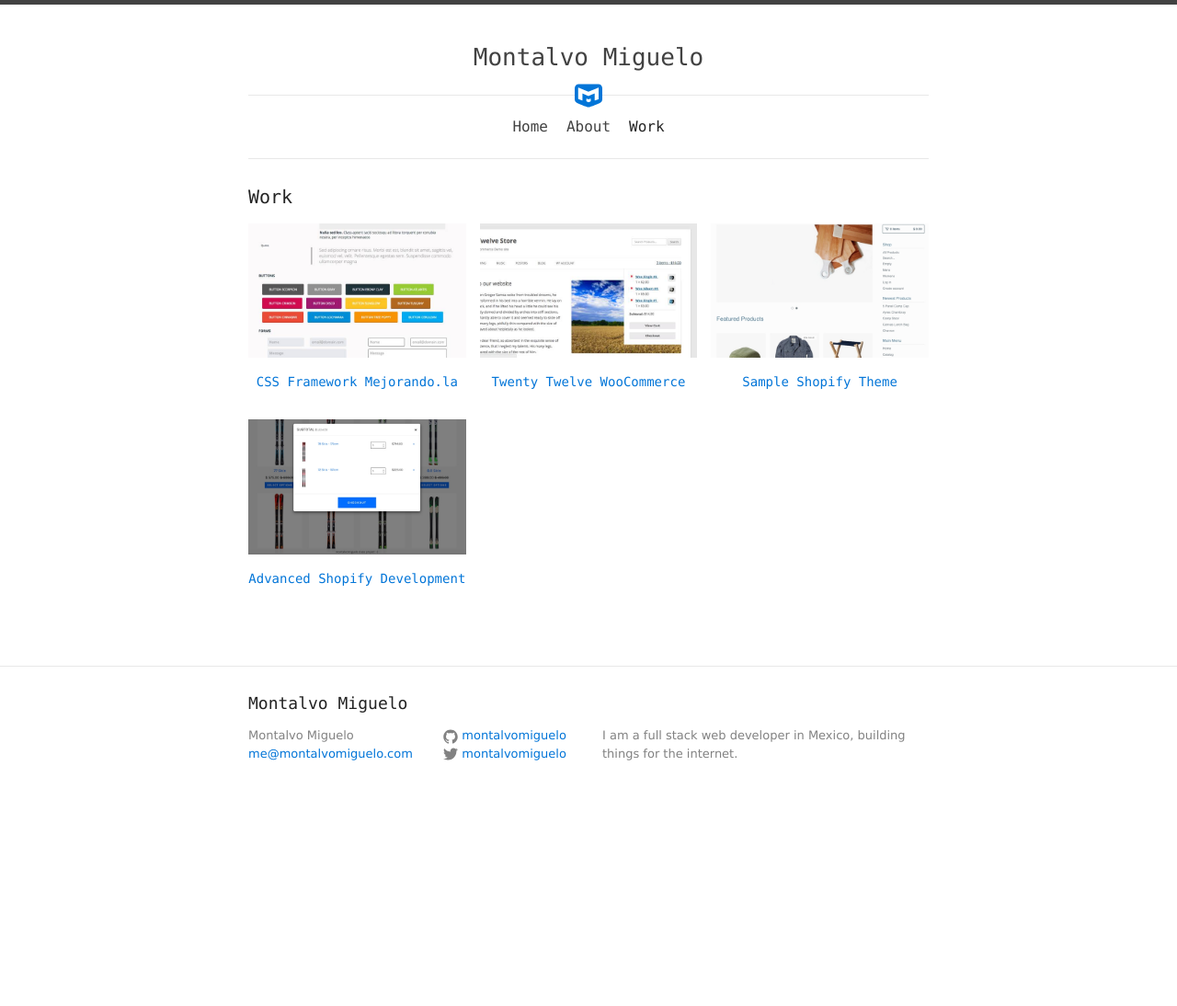
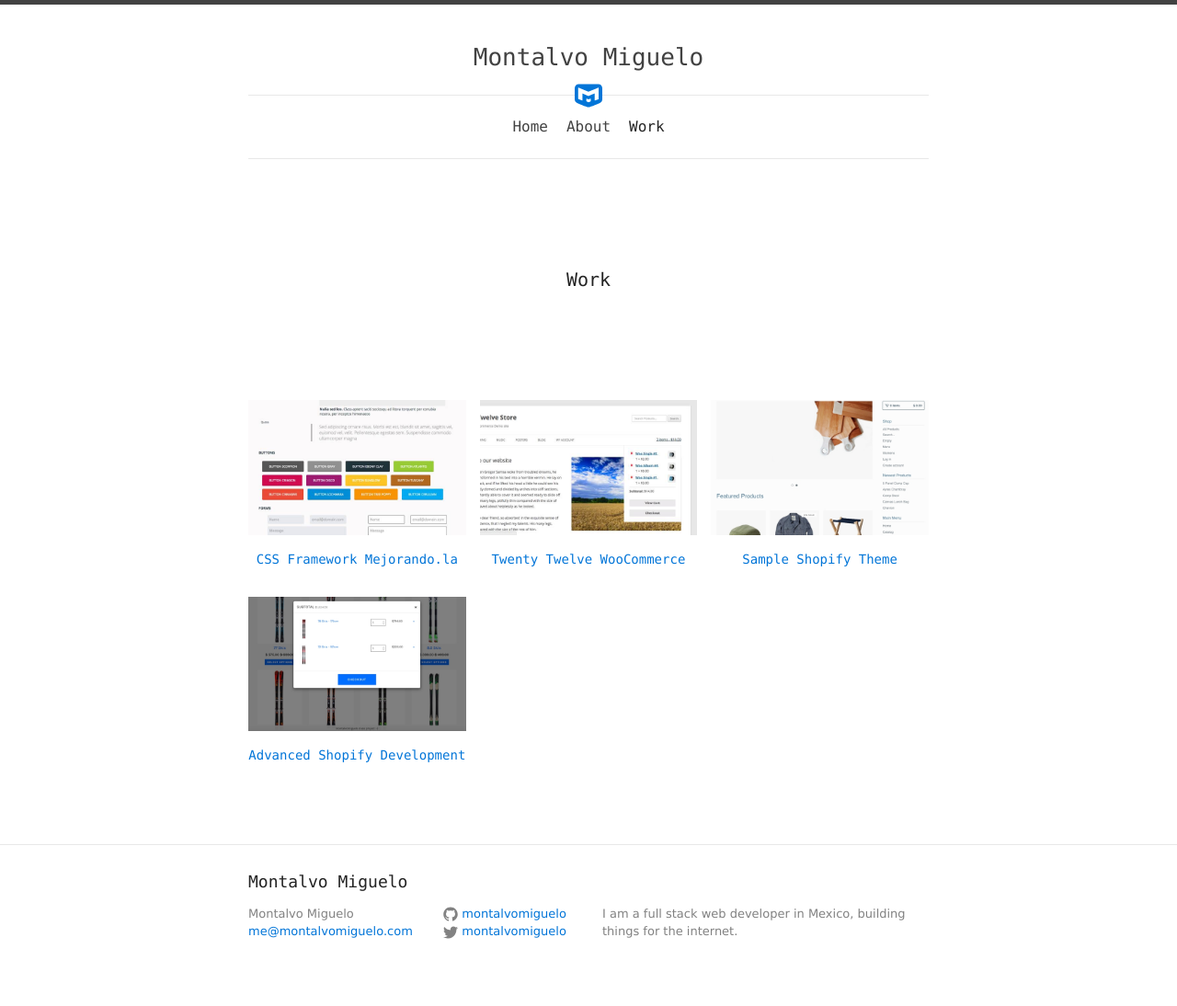
Before and after one commit to montalvomiguelo/montalvomiguelo.github.io, a Jekyll site: the page built from work.html, in a window 1280 px wide. Shown: the whole page at 92% size. Built offline with Jekyll 4.4.1, drawn with Linux system fonts in a browser that asks for light colours; before the commit the page ends 900 px from its top, so only the background shows below that.

Commit message:
center headlines

```diff
--- a/_sass/_layout.scss
+++ b/_sass/_layout.scss
@@ -146,19 +146,20 @@
 
 .page-heading {
   font-size: 20px;
-}
-
-.site-description {
-  @extend .page-heading;
-  margin: ($spacing-unit * 2) auto ($spacing-unit * 3);
-  max-width: $content-width / $phi;
-  padding: 0 ($spacing-unit / 2);
+  margin: $spacing-unit * 2 0 $spacing-unit * 3;
   text-align: center;
 
   @include media-query($post-palm) {
     margin-top: $spacing-unit * 3;
     margin-bottom: $spacing-unit * 4;
   }
+}
+
+.site-description {
+  @extend .page-heading;
+  max-width: $content-width / $phi;
+  margin-left: auto;
+  margin-right: auto;
 }
 
 %post-list {
@@ -304,7 +305,12 @@
  * Posts
  */
 .post-header {
-  margin-bottom: $spacing-unit;
+  margin: $spacing-unit * 2 0 $spacing-unit * $phi;
+  text-align: center;
+
+  @include media-query($post-palm) {
+    margin-top: $spacing-unit * 3;
+  }
 }
 
 .post-title {
@@ -353,9 +359,7 @@
 .portfolio-list {
   font-family: $header-font-family;
   list-style: none;
-  margin-bottom: 0;
   margin-left: -$spacing-unit / 2;
-  margin-top: 1.1rem;
 
   @include media-query($post-palm) {
     @include display-flexbox();
```
